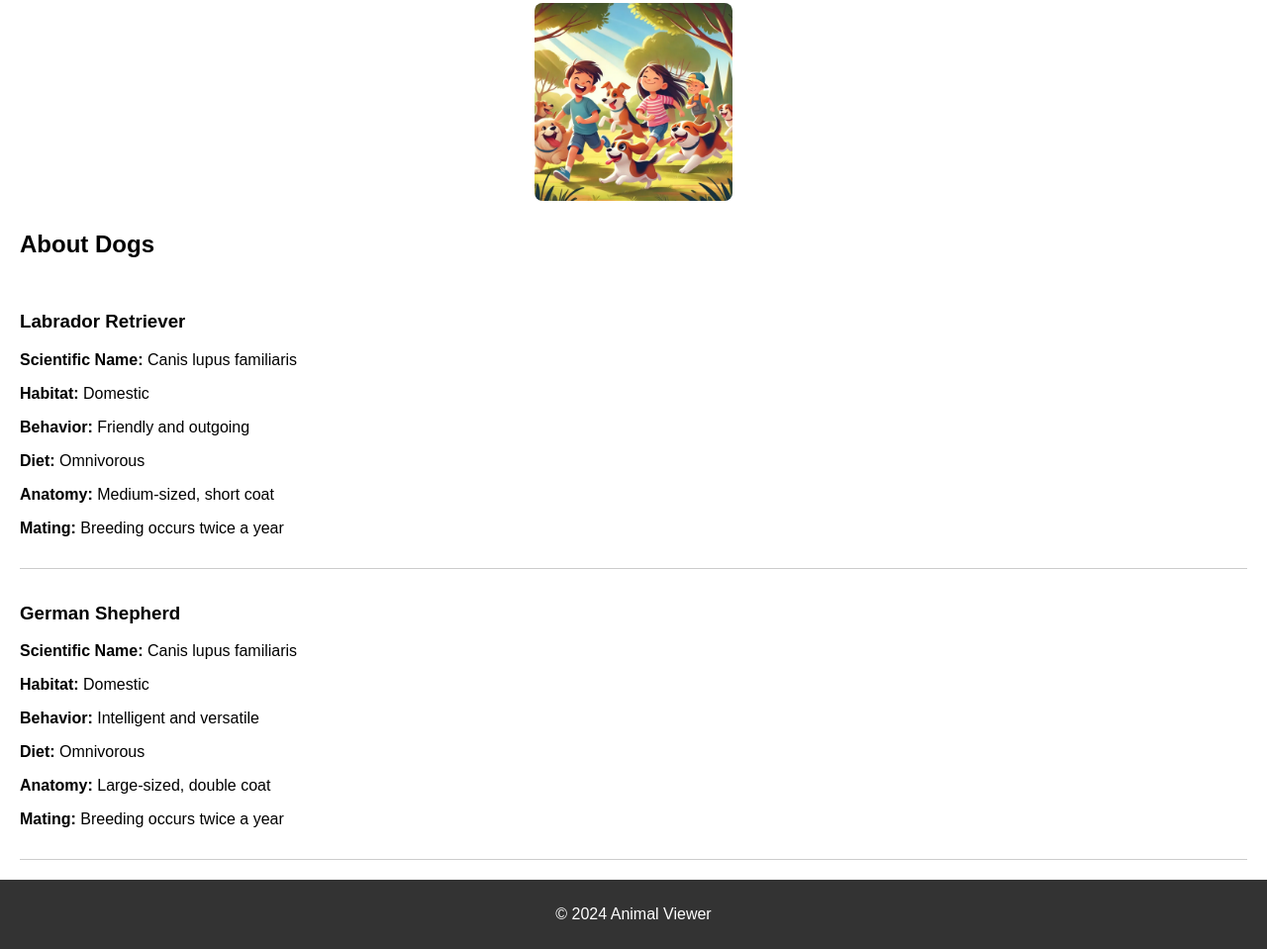
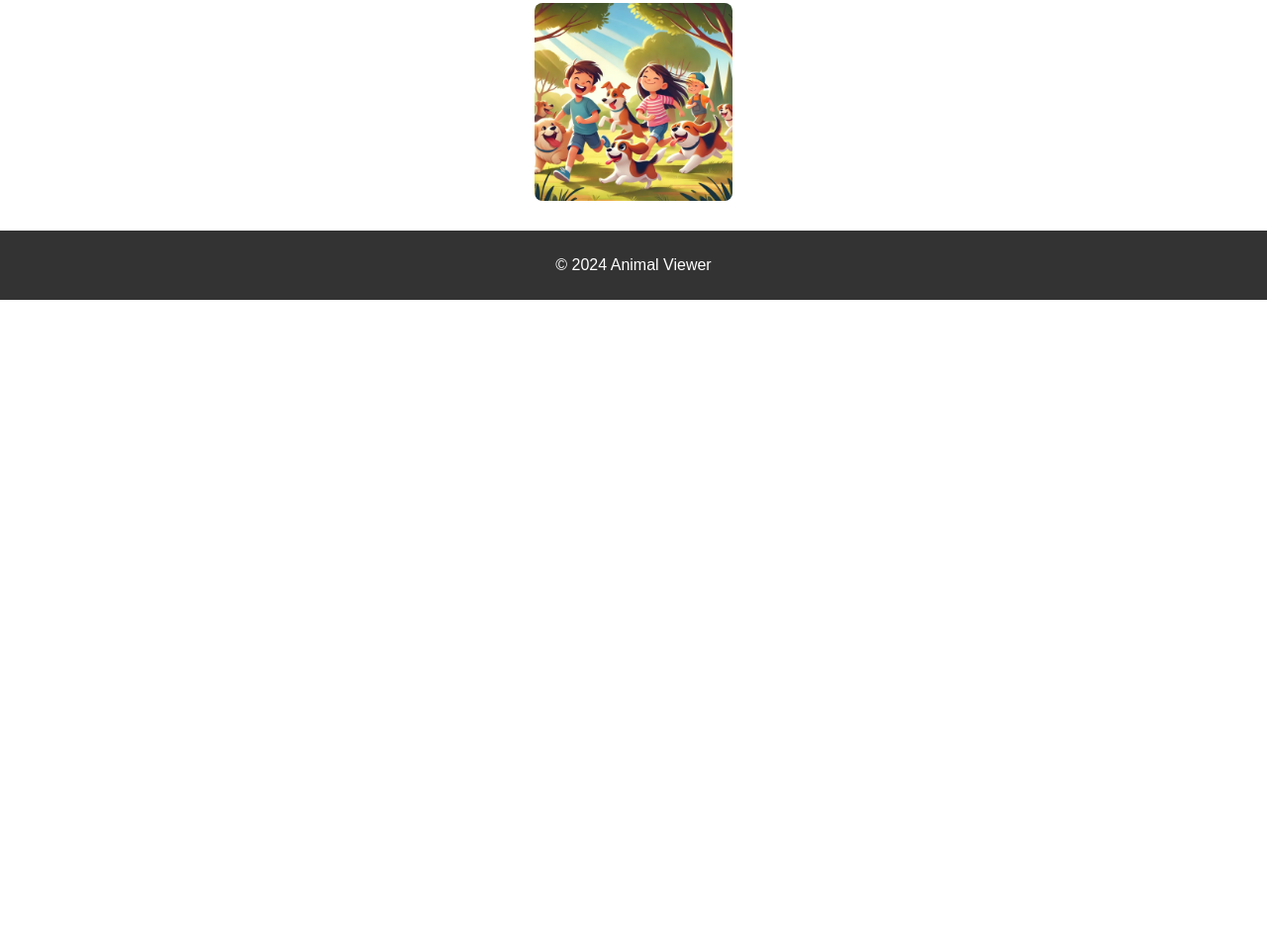
Before and after one commit to SebastianCarazo/Animal-Viewer, a plain HTML site: page index.html in a window 1280 px wide. Shown: the part 248-1207 px from the top of the page at 99% size. After the commit the page ends 800 px from the top, so only its background shows below. Drawn offline with Linux system fonts and the light colour scheme.

Commit message:
Update index.html

```diff
--- a/index.html
+++ b/index.html
@@ -33,11 +33,6 @@
             </div>
         </section>
 
-        <section id="dog-info">
-            <h2>About Dogs</h2>
-            <div id="dog-details">
-            </div>
-        </section>
     </main>
 
     <footer>
```
